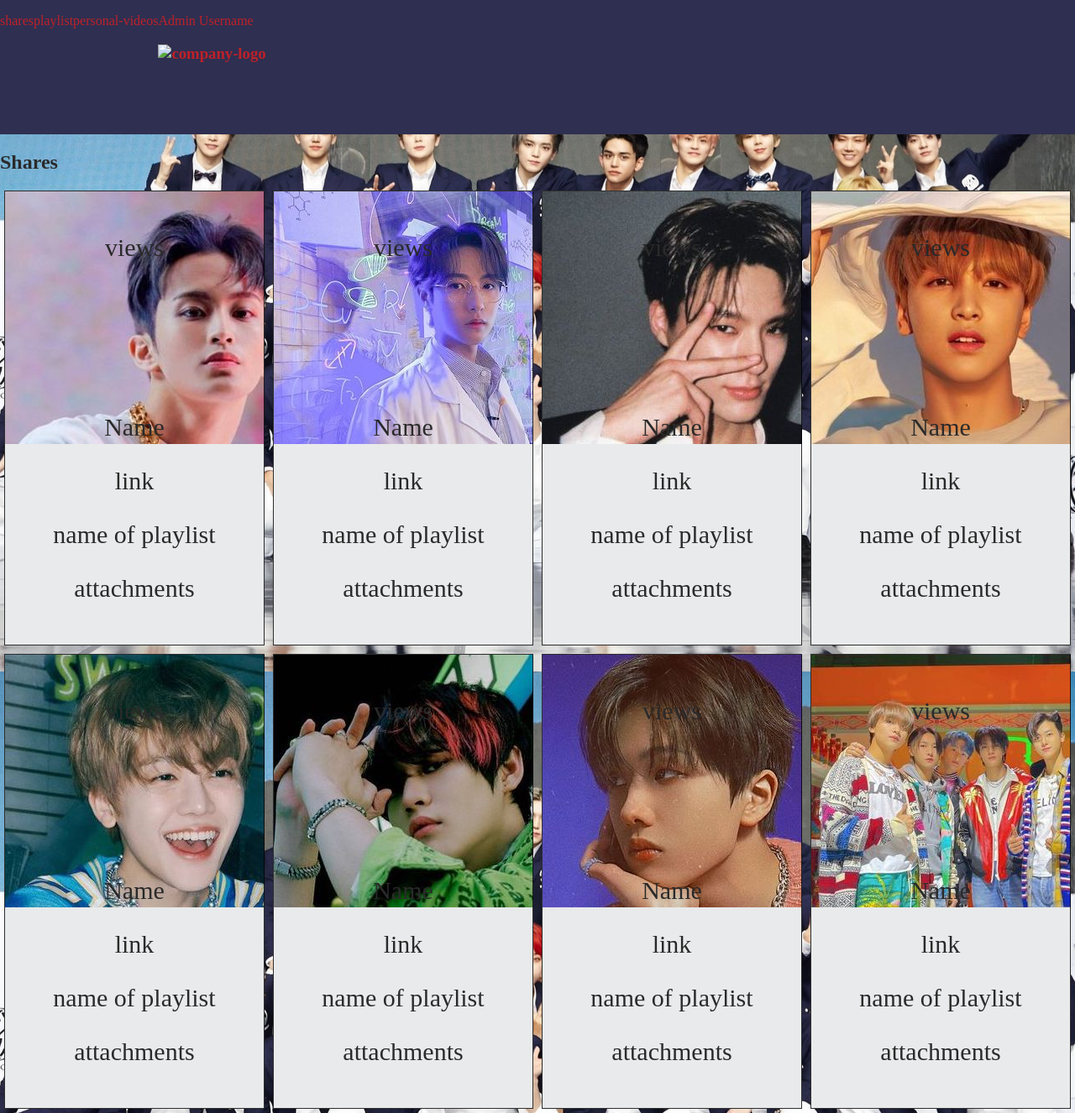
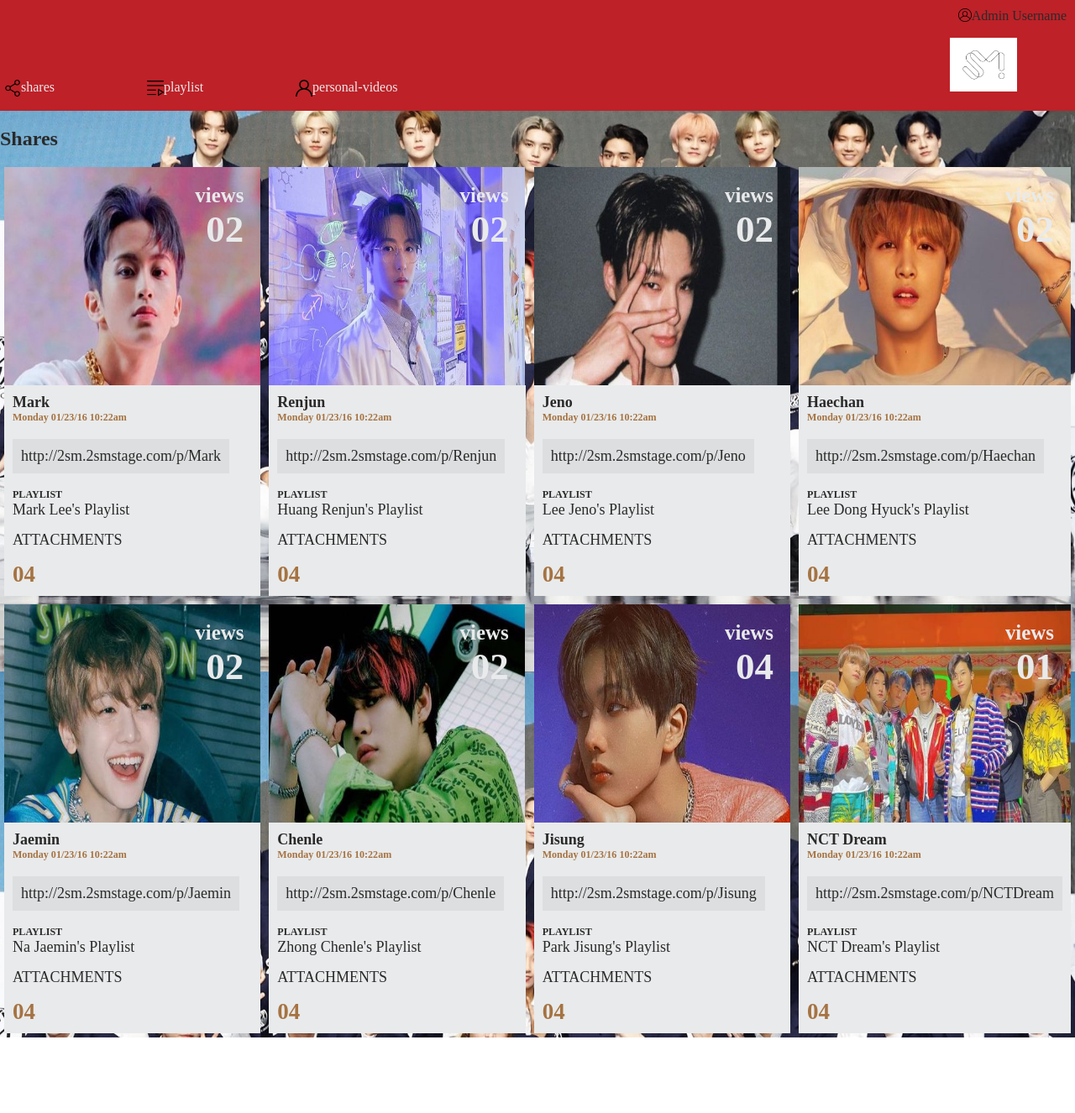
Before and after one commit to FayeRosenshein/static-comp-challenge-option-1, a plain HTML site: page index.html in a window 1280 px wide. Shown: the whole page at 84% size. After the commit the page ends 1236 px from the top, so only its background shows below. Drawn offline with Linux system fonts and the light colour scheme.

Commit message:
feat: Add styling

```diff
--- a/index.html
+++ b/index.html
@@ -12,17 +12,27 @@
 
 <body>
   <header>
-    <nav class="search-bar">
-      <p class="shares">shares</p>
-      <p class="playlist">playlist</p>
-      <p class="personal-videos">personal-videos</p>
-      <section>
-        <p>Admin Username</p>
+    <nav>
+      <div class="search-bar">
+        <p class="shares">shares
+          <img src="assests/share.png" alt="share-icon" width="20px" height="20px">
+        </p>
+        <p class="playlist">playlist
+          <img src="assests/playlist.png" alt="playlist-icon" width="20px" height="20px">
+        </p>
+        <p class="personal-videos">personal-videos
+          <img src="assests/user.png" alt="personal-videos-icon" width="20px" height="20px">
+        </p>
+      </div>
+      <section class="admin-user">
+        <p class="admin">Admin Username
+          <img src="assests/user (1).png" alt="admin-user-icon">
+        </p>
         <h1>
-          <img src="" alt="company-logo">
+          <img class="smLogo" src="assests/smLogo.jpeg" alt="company-logo">
         </h1>
+    </nav>
     </section>
-    </nav>
   </header>
   <main>
     <h2>Shares</h2>
@@ -30,130 +40,146 @@
       <article class="personal-card">
         <section class="personal-header">
           <div style="background-image: url('assests/mark.jpeg')" class="grid-item">
-            <p class="header">views</p>
+            <h5 class="header">views</h5>
+            <h2 class="header">02</h2>
             <p class="extra-space"></p>
+          </div>
+        </section>
         <section class="personal-card-body">
-              <p class="name">Name</p>
-              <p class="playlist-link">link</p>
-              <p class="playlist-name">name of playlist</p>
-              <p class="attachments">attachments</p>
+          <h4 class="name">Mark</h4>
+          <h6 class="date">Monday 01/23/16 10:22am</h6>
+          <p class="playlist-link">http://2sm.2smstage.com/p/Mark</p>
+          <h6 class="playlist-title">PLAYLIST</h6>
+          <p class="playlist-name">Mark Lee's Playlist</p>
+          <p class="attachments">ATTACHMENTS</p>
+          <h2 class="attachments-number attachments">04</h2>
         </section>
-            <section class="bottom-bar">
-            </section>
-          </div>
-          <section>
       </article>
       <article class="personal-card">
         <section class="personal-header">
           <div style="background-image: url('assests/renjun.jpeg')" class="grid-item">
-            <p class="header">views</p>
+            <h5 class="header">views</h5>
+            <h2 class="header">02</h2>
             <p class="extra-space"></p>
+          </div>
+        </section>
         <section class="personal-card-body">
-              <p class="name">Name</p>
-              <p class="playlist-link">link</p>
-              <p class="playlist-name">name of playlist</p>
-              <p class="attachments">attachments</p>
+          <h4 class="name">Renjun</h4>
+          <h6 class="date">Monday 01/23/16 10:22am</h6>
+          <p class="playlist-link">http://2sm.2smstage.com/p/Renjun</p>
+          <h6 class="playlist-title">PLAYLIST</h6>
+          <p class="playlist-name">Huang Renjun's Playlist</p>
+          <p class="attachments">ATTACHMENTS</p>
+          <h2 class="attachments-number attachments">04</h2>
         </section>
-            <section class="bottom-bar">
-            </section>
-          </div>
-          <section>
       </article>
       <article class="personal-card">
         <section class="personal-header">
           <div style="background-image: url('assests/jeno.jpeg')" class="grid-item">
-            <p class="header">views</p>
+            <h5 class="header">views</h5>
+            <h2 class="header">02</h2>
             <p class="extra-space"></p>
+          </div>
+        </section>
         <section class="personal-card-body">
-              <p class="name">Name</p>
-              <p class="playlist-link">link</p>
-              <p class="playlist-name">name of playlist</p>
-              <p class="attachments">attachments</p>
+          <h4 class="name">Jeno</h4>
+          <h6 class="date">Monday 01/23/16 10:22am</h6>
+          <p class="playlist-link">http://2sm.2smstage.com/p/Jeno</p>
+          <h6 class="playlist-title">PLAYLIST</h6>
+          <p class="playlist-name">Lee Jeno's Playlist</p>
+          <p class="attachments">ATTACHMENTS</p>
+          <h2 class="attachments-number attachments">04</h2>
         </section>
-            <section class="bottom-bar">
-            </section>
-          </div>
-          <section>
       </article>
       <article class="personal-card">
         <section class="personal-header">
           <div style="background-image: url('assests/haechan.jpeg')" class="grid-item">
-            <p class="header">views</p>
+            <h5 class="header">views</h5>
+            <h2 class="header">02</h2>
             <p class="extra-space"></p>
+          </div>
+        </section>
         <section class="personal-card-body">
-              <p class="name">Name</p>
-              <p class="playlist-link">link</p>
-              <p class="playlist-name">name of playlist</p>
-              <p class="attachments">attachments</p>
+          <h4 class="name">Haechan</h4>
+          <h6 class="date">Monday 01/23/16 10:22am</h6>
+          <p class="playlist-link">http://2sm.2smstage.com/p/Haechan</p>
+          <h6 class="playlist-title">PLAYLIST</h6>
+          <p class="playlist-name">Lee Dong Hyuck's Playlist</p>
+          <p class="attachments">ATTACHMENTS</p>
+          <h2 class="attachments-number attachments">04</h2>
         </section>
-            <section class="bottom-bar">
-            </section>
-          </div>
-          <section>
       </article>
       <article class="personal-card">
         <section class="personal-header">
           <div style="background-image: url('assests/jaemin.jpeg')" class="grid-item">
-                <p class="header">views</p>
+            <h5 class="header">views</h5>
+            <h2 class="header">02</h2>
             <p class="extra-space"></p>
+          </div>
+        </section>
         <section class="personal-card-body">
-                  <p class="name">Name</p>
-                  <p class="playlist-link">link</p>
-                  <p class="playlist-name">name of playlist</p>
-                  <p class="attachments">attachments</p>
+          <h4 class="name">Jaemin</h4>
+          <h6 class="date">Monday 01/23/16 10:22am</h6>
+          <p class="playlist-link">http://2sm.2smstage.com/p/Jaemin</p>
+          <h6 class="playlist-title">PLAYLIST</h6>
+          <p class="playlist-name">Na Jaemin's Playlist</p>
+          <p class="attachments">ATTACHMENTS</p>
+          <h2 class="attachments-number attachments">04</h2>
         </section>
-                <section class="bottom-bar">
-                </section>
-              </div>
-              <section>
       </article>
       <article class="personal-card">
         <section class="personal-header">
           <div style="background-image: url('assests/chenle.jpeg')" class="grid-item">
-                    <p class="header">views</p>
+            <h5 class="header">views</h5>
+            <h2 class="header">02</h2>
             <p class="extra-space"></p>
+          </div>
+        </section>
         <section class="personal-card-body">
-                      <p class="name">Name</p>
-                      <p class="playlist-link">link</p>
-                      <p class="playlist-name">name of playlist</p>
-                      <p class="attachments">attachments</p>
+          <h4 class="name">Chenle</h4>
+          <h6 class="date">Monday 01/23/16 10:22am</h6>
+          <p class="playlist-link">http://2sm.2smstage.com/p/Chenle</p>
+          <h6 class="playlist-title">PLAYLIST</h6>
+          <p class="playlist-name">Zhong Chenle's Playlist</p>
+          <p class="attachments">ATTACHMENTS</p>
+          <h2 class="attachments-number attachments">04</h2>
         </section>
-                    <section class="bottom-bar">
-                    </section>
-                  </div>
-                  <section>
       </article>
       <article class="personal-card">
         <section class="personal-header">
           <div style="background-image: url('assests/jisung.jpeg')" class="grid-item">
-                        <p class="header">views</p>
+            <h5 class="header">views</h5>
+            <h2 class="header">04</h2>
             <p class="extra-space"></p>
+          </div>
+        </section>
         <section class="personal-card-body">
-                          <p class="name">Name</p>
-                          <p class="playlist-link">link</p>
-                          <p class="playlist-name">name of playlist</p>
-                          <p class="attachments">attachments</p>
+          <h4 class="name">Jisung</h4>
+          <h6 class="date">Monday 01/23/16 10:22am</h6>
+          <p class="playlist-link">http://2sm.2smstage.com/p/Jisung</p>
+          <h6 class="playlist-title">PLAYLIST</h6>
+          <p class="playlist-name">Park Jisung's Playlist</p>
+          <p class="attachments">ATTACHMENTS</p>
+          <h2 class="attachments-number attachments">04</h2>
         </section>
-                        <section class="bottom-bar">
-                        </section>
-                      </div>
-                      <section>
       </article>
       <article class="personal-card">
         <section class="personal-header">
           <div style="background-image: url('assests/nctDream.jpg')" class="grid-item">
-                            <p class="header">views</p>
+            <h5 class="header">views</h5>
+            <h2 class="header">01</h2>
             <p class="extra-space"></p>
+          </div>
+        </section>
         <section class="personal-card-body">
-                              <p class="name">Name</p>
-                              <p class="playlist-link">link</p>
-                              <p class="playlist-name">name of playlist</p>
-                              <p class="attachments">attachments</p>
+          <h4 class="name">NCT Dream</h4>
+          <h6 class="date">Monday 01/23/16 10:22am</h6>
+          <p class="playlist-link">http://2sm.2smstage.com/p/NCTDream</p>
+          <h6 class="playlist-title">PLAYLIST</h6>
+          <p class="playlist-name">NCT Dream's Playlist</p>
+          <p class="attachments">ATTACHMENTS</p>
+          <h2 class="attachments-number attachments">04</h2>
         </section>
-                            <section class="bottom-bar">
-                            </section>
-                          </div>
-                          <section>
       </article>
     </section>
   </main>
--- a/styles.css
+++ b/styles.css
@@ -9,14 +9,39 @@ body {
   background-size: cover;
 }
 
+nav {
+  background-color: #be2128;
+  display: flex;
+    justify-content: space-between;
+}
 
 .search-bar {
-  padding-right: 200px;
-  color: #be2128;
+  color: #e9eaeb;
   display: flex;
-  height: 20vh;
+  justify-content: space-between;
+  align-items: flex-end;
+  height: 15vh;
   margin: 0;
-  background-color: #2f2f51;
+}
+
+.shares,
+.playlist,
+.personal-videos {
+  margin: 5px;
+  padding-right: 100px;
+  display: flex;
+  flex-direction: row-reverse;
+}
+
+.admin {
+  margin: 10px;
+  display: flex;
+  flex-direction: row-reverse;
+  height: 2vh;
+}
+
+.smLogo {
+  height: 8vh;
 }
 
 .personal-card-container {
@@ -28,15 +53,53 @@ body {
   grid-row-gap: 10px;
 }
 
+.personal-card-body {
+  padding: 10px;
+  background-color: #e9eaeb;
+  font-size: large;
+  display: flex;
+  flex-direction: column;
+  align-items: flex-start;
+}
+
 .extra-space {
-  height: 15vh;
+  height: 10vh;
+}
+
+.name,
+.date,
+.playlist-name,
+.playlist-title,
+.attachments,
+.attachments-number {
+  margin: 0;
+}
+
+.playlist-link {
+  background-color: rgb(120,121,116, .1);
+  padding: 10px;
+}
+.attachments{
+  padding-top: 15px;
+}
+
+.attachments-number,
+.date {
+  color: #a57342;
 }
 
 .grid-item {
-  background-color: #e9eaeb;
-  border: 1px solid rgba(0, 0, 0, 0.8);
+  color: #e9eaeb;
   padding: 20px;
   font-size: 30px;
   text-align: center;
   background-repeat: no-repeat;
+  background-size: 100% 100%;
 }
+
+.header {
+  margin: 0;
+  display: flex;
+  flex-direction: row;
+  justify-content: flex-end;
+}
```
Also changed, not shown: assests/smLogo.jpeg (added). Lines whose indentation alone changed are shown as unchanged.
